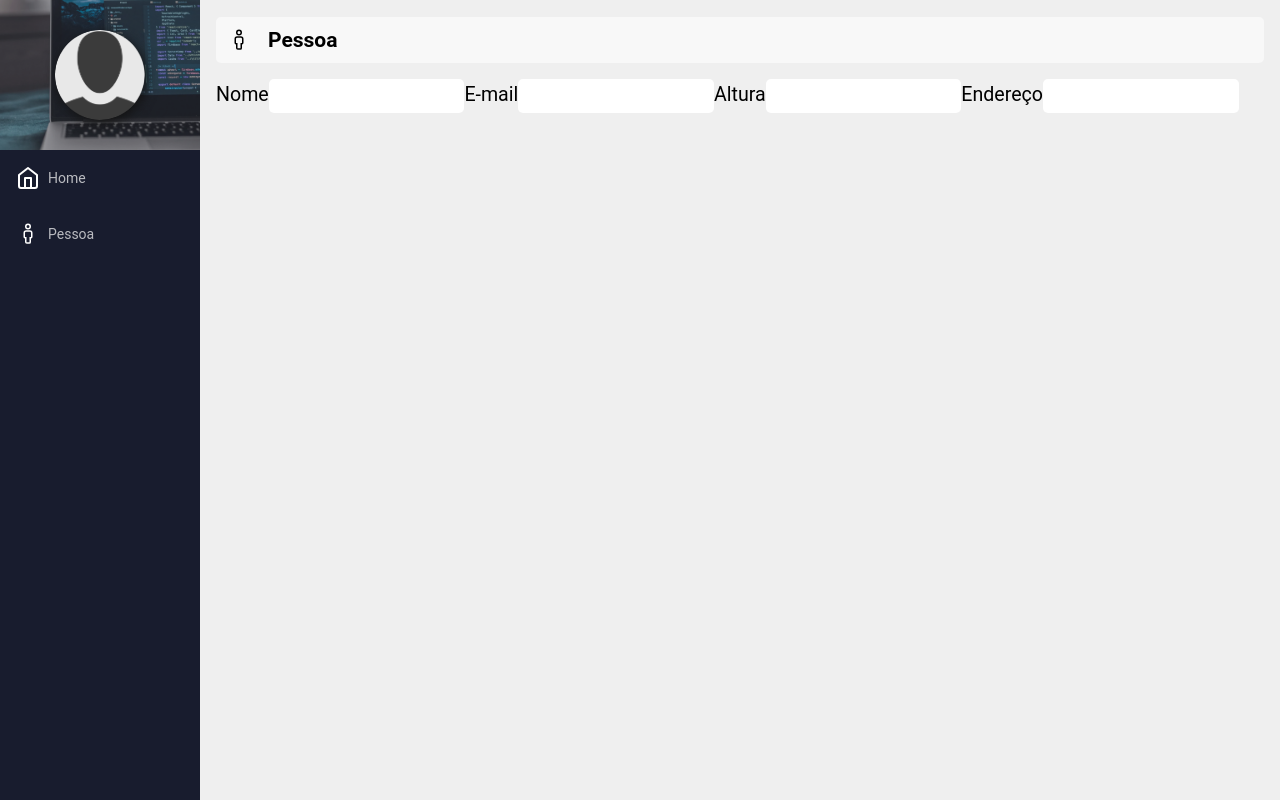
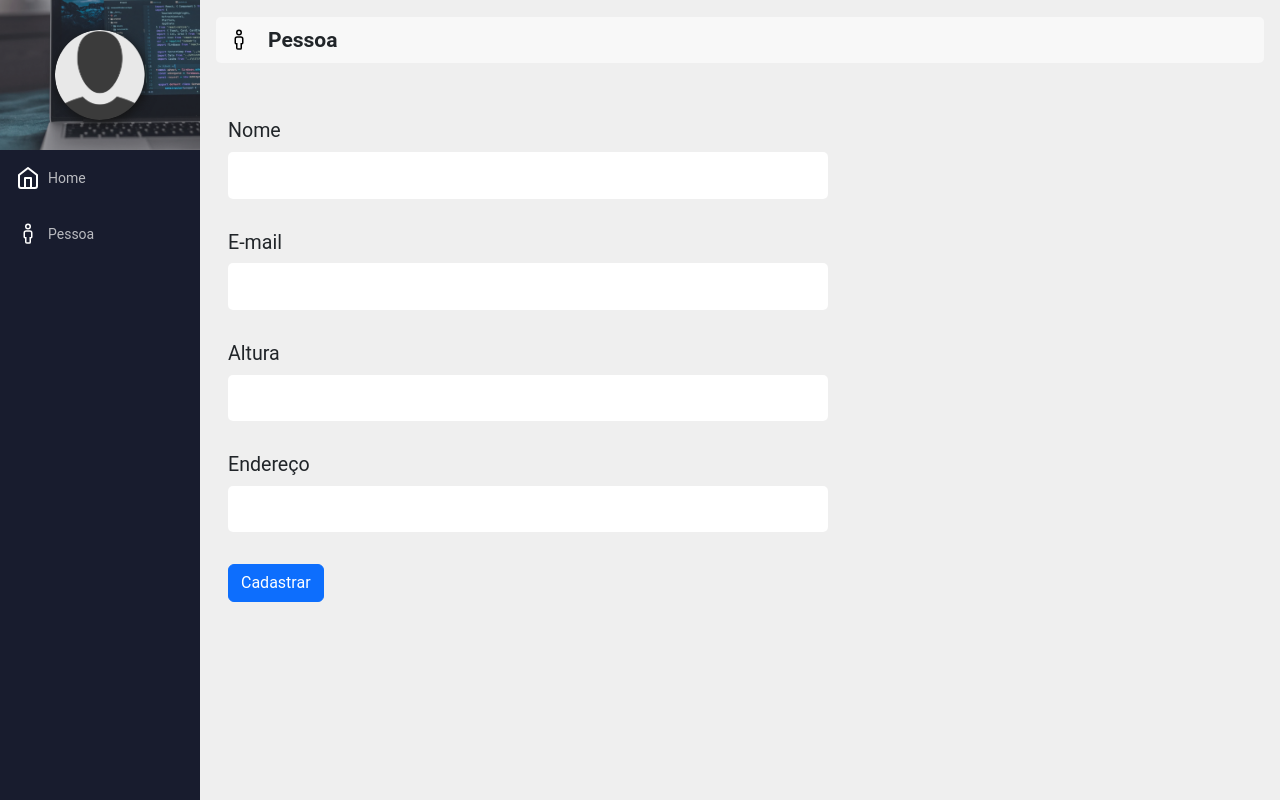
Before and after one commit to alevaristofig/sistema_controle_peso, a React (Create React App) app: page /pessoa in a window 1280 px wide. Built offline with nearby package versions, Linux system fonts and the light colour scheme.

Commit message:
Criando redux e saga

```diff
--- a/package.json
+++ b/package.json
@@ -7,12 +7,15 @@
     "@testing-library/jest-dom": "^5.17.0",
     "@testing-library/react": "^13.4.0",
     "@testing-library/user-event": "^13.5.0",
+    "axios": "^1.6.5",
+    "bootstrap": "^5.3.2",
     "react": "^18.2.0",
     "react-dom": "^18.2.0",
     "react-icons": "^5.0.0",
     "react-redux": "^9.0.4",
     "react-router-dom": "^6.21.1",
     "react-scripts": "5.0.1",
+    "react-toastify": "^10.0.4",
     "redux-saga": "^1.3.0",
     "web-vitals": "^2.1.4"
   },
--- a/src/paginas/Pessoa/index.js
+++ b/src/paginas/Pessoa/index.js
@@ -1,17 +1,33 @@
-import { useState } from "react";
+import { useState, useEffect } from "react";
+import { useDispatch, useSelector } from 'react-redux';
+import { salvar } from '../../redux/pessoa/slice';
 
 import { VscPerson } from "react-icons/vsc";
 
 import Header from "../../compomentes/Headers"
 import Titulo from "../../compomentes/Titulo"
 
+import 'bootstrap/dist/css/bootstrap.css';
 import './pessoa.css';
 
 export default function Pessoa() {
+    const { pessoas, loading } = useSelector((rootReducer) => rootReducer.pessoa);
+    const dispatch = useDispatch();
+
     const [nome,setNome] = useState('');
     const [email,setEmail] = useState('');
     const [altura,setAltura] = useState('');
     const [endereco,setEndereco] = useState('');
+
+    function salvarDados(e) {
+      //  e.preventDefault();
+        dispatch(salvar({
+            'nome': nome,
+            'email': email,
+            'altura': altura,
+            'endereco': endereco
+        }))
+    }
 
 
     return(
@@ -22,31 +38,63 @@ export default function Pessoa() {
                     <VscPerson color="#000" size={24} />
                 </Titulo>
 
-                <div className="container">
-                    <form className="form-perfil">
-                        <label>Nome</label>
+                <div className="container py-4">
+                    <form className="form-perfil" onSubmit={salvarDados}>
+                        <div className="row mt-3">
+                            <div className="col">
+                                <label className="form-label">Nome</label>
                                 <input
                                     type="text"
+                                    className="form-control"
                                     onChange={(e) => setNome(e.target.value)}
                                 />
+                            </div>
+                        </div>
 
-                        <label>E-mail</label>
+                        <div className="row mt-3">
+                            <div className="col">
+                                <label className="form-label">E-mail</label>
                                 <input
                                     type="text"
+                                    className="form-control"
                                     onChange={(e) => setEmail(e.target.value)}
                                 />
+                            </div>
+                        </div>
 
-                        <label>Altura</label>
+                        <div className="row mt-3">
+                            <div className="col">
+                                <label className="form-label">Altura</label>
                                 <input
                                     type="text"
+                                    className="form-control"
                                     onChange={(e) => setAltura(e.target.value)}
                                 />
+                            </div>
+                        </div>
 
-                        <label>Endereço</label>
+                        <div className="row mt-3">
+                            <div className="col">
+                                <label className="form-label">Endereço</label>
                                 <input
                                     type="text"
+                                    className="form-control"
                                     onChange={(e) => setAltura(e.target.value)}
                                 />
+                            </div>
+                        </div>
+
+                        <div class="row mt-3">
+                            <div class="col">
+                                <button type="submit" class="btn btn-primary">Cadastrar</button>
+                            </div>
+                        </div>
+
+
+
+
+
+
                     </form>
                 </div>
             </div>
--- a/src/redux/pessoa/saga.js
+++ b/src/redux/pessoa/saga.js
@@ -1,9 +1,10 @@
-import { all, delay, takeEvery } from 'redux-saga/effects';
+import { all, takeEvery, call, put } from 'redux-saga/effects';
+//import { salvar } from './slice';
 
-function* buscar(){
-    yield delay(2000)
+function* salvar() {
+    alert('chegou saga')
 }
 
 export default all([
-    takeEvery('pessoa/buscar', buscar)
+    takeEvery('pessoa/salvar',salvar)
 ])
--- a/src/redux/pessoa/slice.js
+++ b/src/redux/pessoa/slice.js
@@ -1,19 +1,30 @@
 import { createSlice } from "@reduxjs/toolkit";
+import { toast } from 'react-toastify';
 
 const initialState = {
-    pessoa: null,
+    pessoas: null,
+    loading: false
   }
 
 export const pessoaSlice = createSlice({
     name: 'pessoa',
     initialState,
     reducers: {
-        buscar(state,action) {
-
-        }
+        salvar: (state,action) => {
+            //state.loading = true;
+            alert('chegou redux')
+        },
+        /*salvaPessoaSucesso(state) {
+            state.loading = false;
+            toast.success("Empresa Salva com Sucesso!");
+        },
+        salvaPessoaError(state) {
+            state.loading = false;
+            toast.error("Ocorreu um erro ao salvar a Empresa!");
+        }*/
     }
 });
 
-export const { buscar } = pessoaSlice.actions;
+export const { salvar } = pessoaSlice.actions;
 
 export default pessoaSlice.reducer;
--- a/src/redux/sagas.js
+++ b/src/redux/sagas.js
@@ -1,8 +1,8 @@
-import { all } from 'redux-saga/effects';
+import { all } from "redux-saga/effects";
 import pessoa from './pessoa/saga';
 
 export default function* rootSaga(){
     return yield all([
-        pessoa,
-    ]);
+        pessoa
+    ])
 }
--- a/src/redux/store.js
+++ b/src/redux/store.js
@@ -1,13 +1,13 @@
 import { configureStore } from "@reduxjs/toolkit";
 import rootReducer from "./root-reducer";
-//import createSagaMiddleware from 'redux-saga';
-//import rootSaga from './sagas';
+import createSagaMiddleware from 'redux-saga';
+import rootSaga from "./sagas";
 
-//const sagaMiddleware = createSagaMiddleware();
+const sagaMiddleware = createSagaMiddleware();
 
 export const store = configureStore({
   reducer: rootReducer,
-  //middleware: [sagaMiddleware]
+  middleware: (getDefaultMiddleware) => getDefaultMiddleware().concat(sagaMiddleware)
 })
 
-//sagaMiddleware.run(rootSaga)
+sagaMiddleware.run(rootSaga);
```
Also changed, not shown: 1 other file (tests, documents, lock files or other folders). Lines whose indentation alone changed are shown as unchanged.
